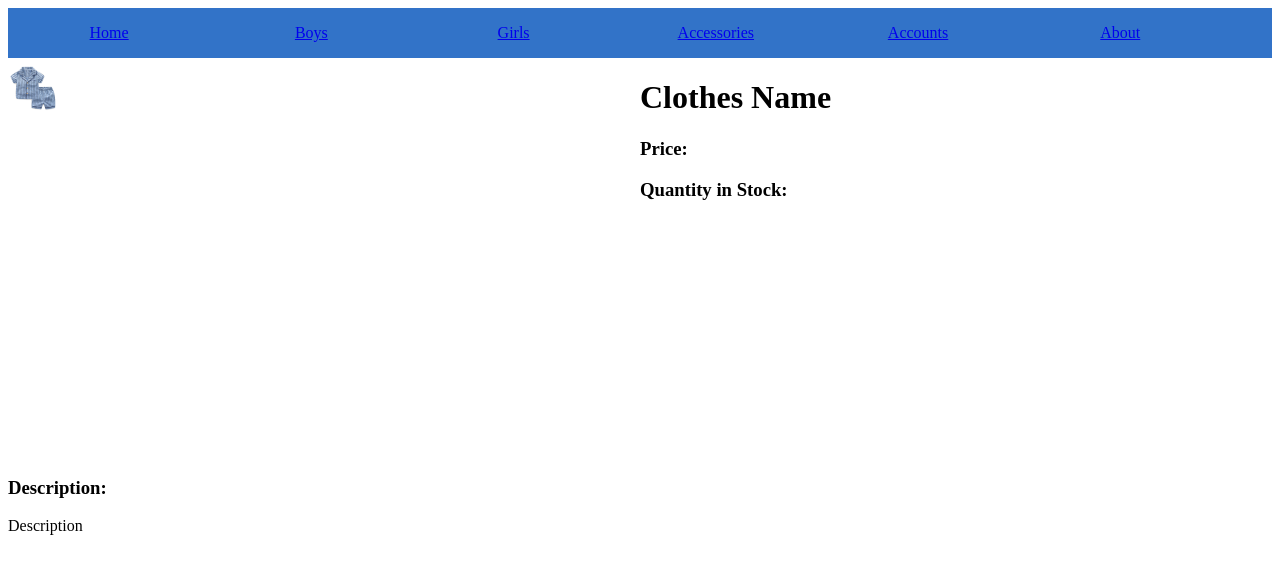
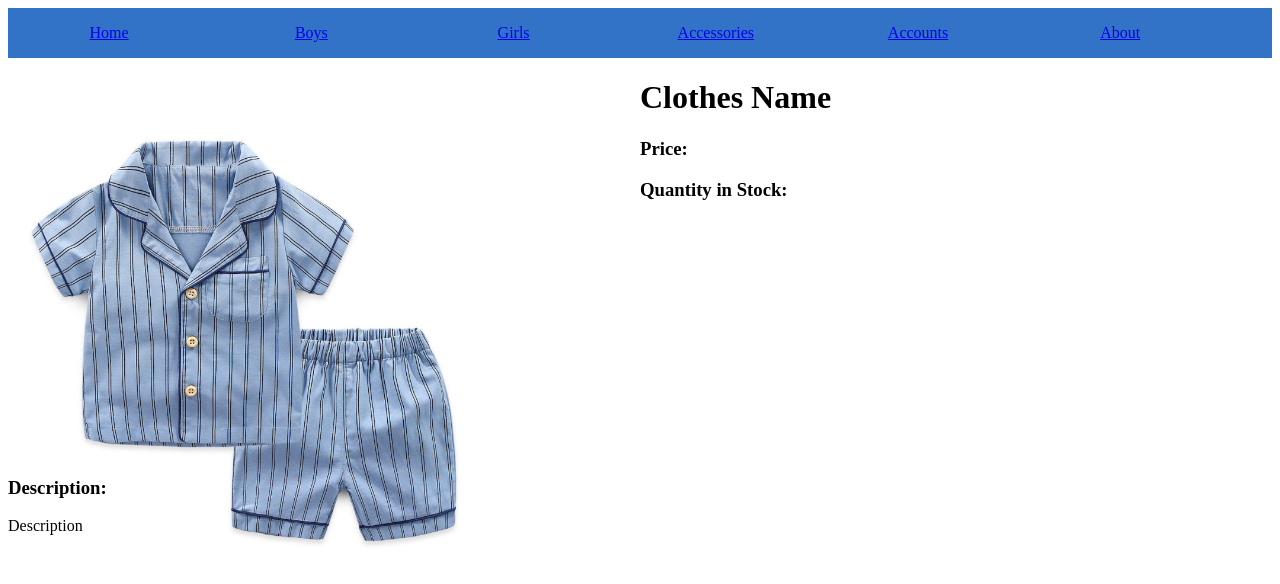
Before and after one commit to Theo342020/godly-nerd, a plain HTML site: page pages/cPage.html in a window 1280 px wide. Drawn offline with Linux system fonts and the light colour scheme; files that its build step writes are made by us from their sources.

Commit message:
Update design.css
Resized pic

```diff
--- a/css/design.css
+++ b/css/design.css
@@ -51,7 +51,7 @@
         height: 400px;
 }
 #item {
-        width: 50px;
+        width: 75%;
         margin-left: auto;
         margin-right: auto;
 }
```
